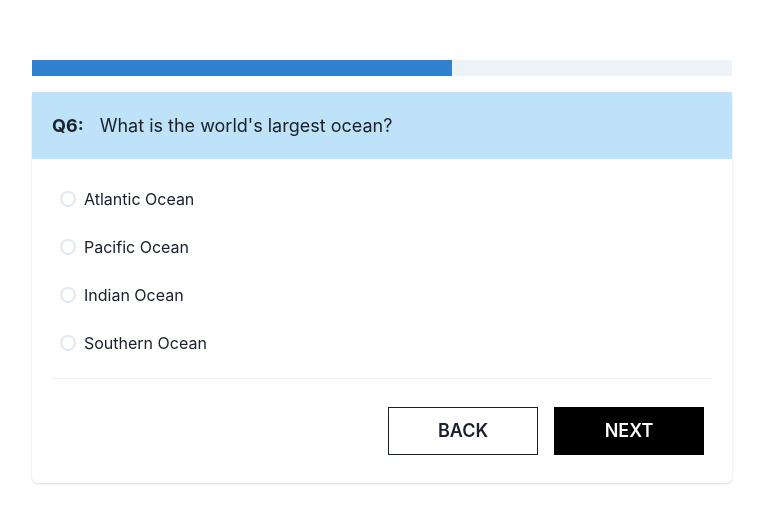
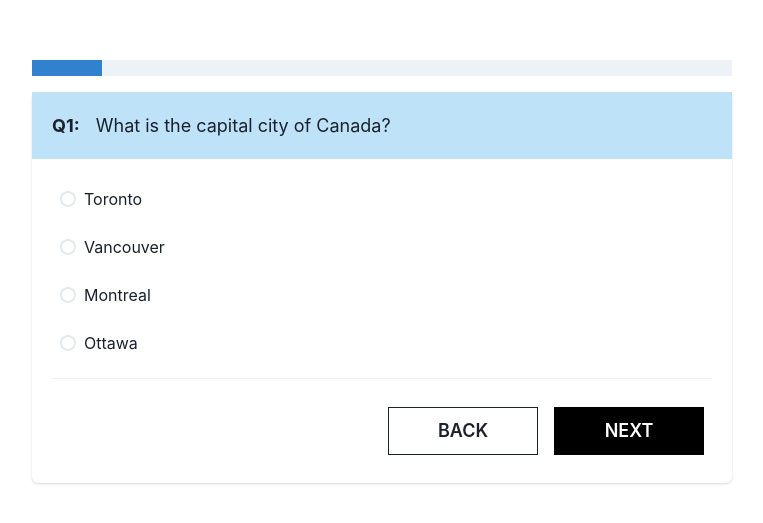
Before and after one commit to arissha-y/quiz-app, a Next.js app: page /QuestionCard in a window 1280 px wide. Shown: the part 129-652 px from the top of the page, without its empty margins (258-1021 px from the left). Built offline with nearby package versions, Linux system fonts and the light colour scheme.

Commit message:
add new codes

```diff
--- a/src/pages/QuestionCard.tsx
+++ b/src/pages/QuestionCard.tsx
@@ -106,7 +106,7 @@ const questionList = [
 
 const QuestionCard = () => {
   const [quizPoints, setQuizPoint] = useState(0);
-  const [currentQuestion, setCurrentQuestion] = useState(5);
+  const [currentQuestion, setCurrentQuestion] = useState(0);
   const [selectedOption, setSelectedOption] = useState("");
   const router = useRouter();
   const { isOpen, onOpen, onClose } = useDisclosure();
--- a/src/pages/index.tsx
+++ b/src/pages/index.tsx
@@ -40,22 +40,6 @@ export default function StartPage() {
       router.push("/QuestionCard"); // Replace "/result" with the path of the result page
     }
   };
-
-  // const handleNameInputChange = (e: React.ChangeEvent<HTMLInputElement>) => {
-  //   if (e.target.value === "") {
-  //     console.log("got dedect");
-  //   } else {
-  //     setName(e.target.value);
-  //   }
-  // };
-
-  // const handleEmailInputChange = (e: React.ChangeEvent<HTMLInputElement>) => {
-  //   if (e.target.value === "") {
-  //     console.log("got dedect");
-  //   } else {
-  //     setEmail(e.target.value);
-  //   }
-  // };
 
   const isError = email === "" || name === "";
 
@@ -113,6 +97,7 @@ export default function StartPage() {
             <FormControl mt={4}>
               <FormLabel>Email: </FormLabel>
               <Input
+                type="email"
                 placeholder="Enter your email address"
                 value={email}
                 onChange={(e) => {
```
